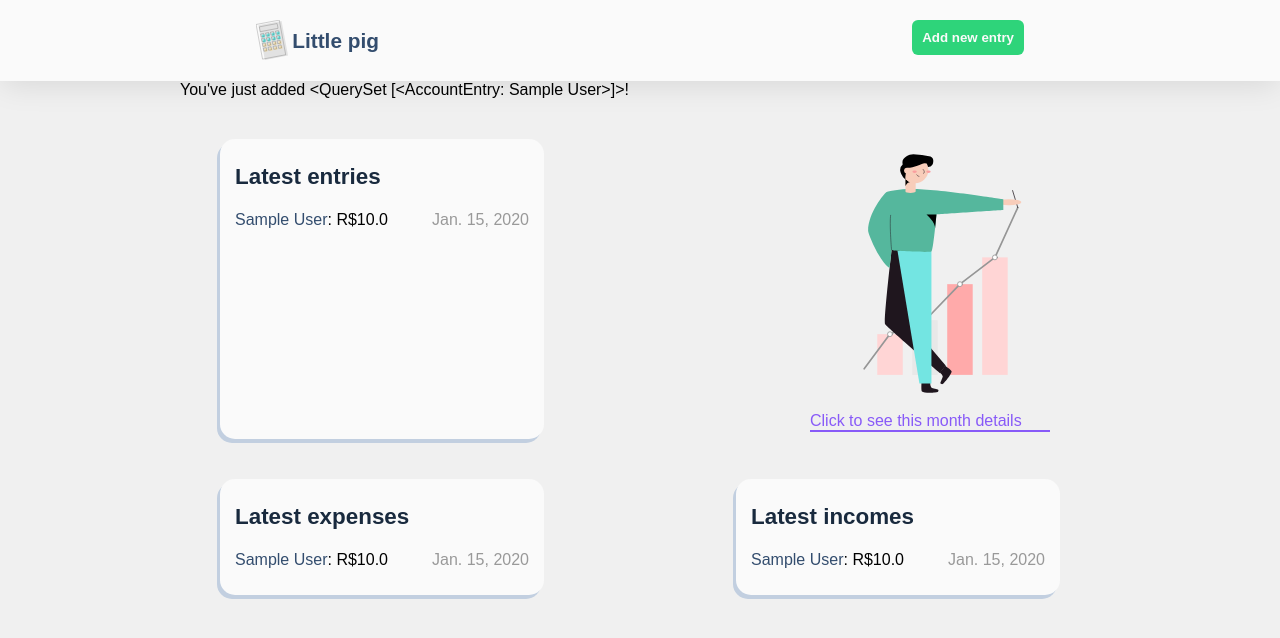
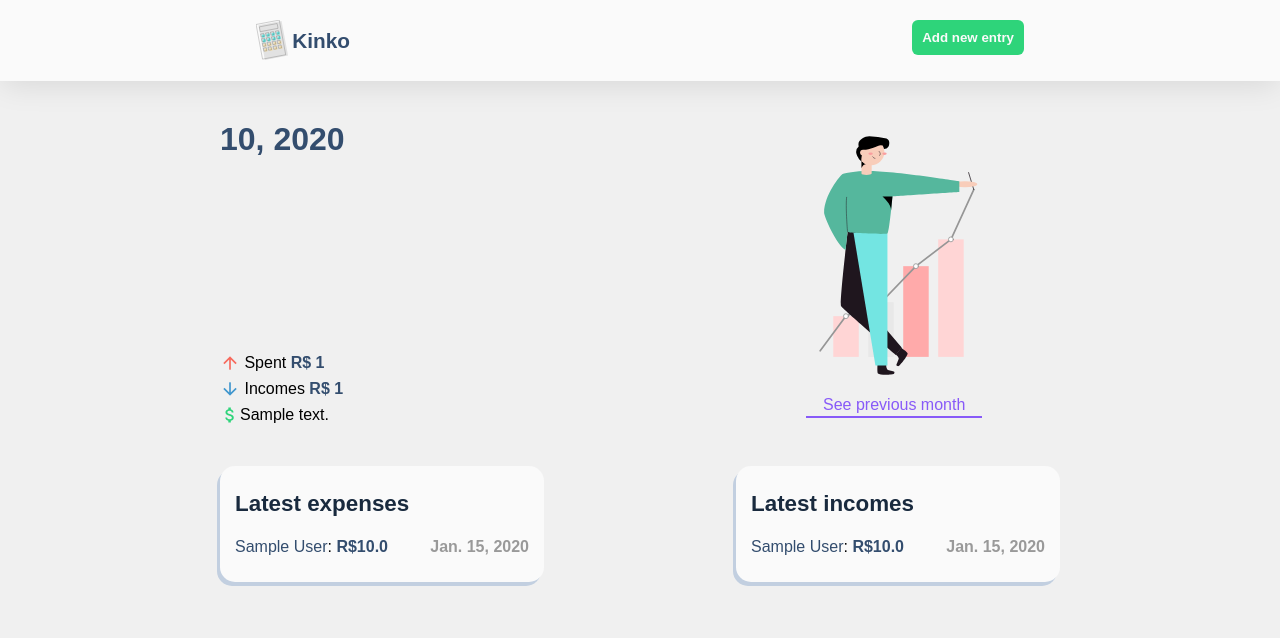
Before and after one commit to ferreira-mariana/finances, a Django app: template finances/templates/finances/index.html in a window 1280 px wide. Shown: the top 638 px of the page. Run offline with Django 3.2, Linux system fonts and the light colour scheme; tables that the repository leaves empty hold one stand-in row (values such as "Sample post"); the template is opened without the code that fills it: values that come from a table or form of the project are taken from there, most other values are stand-ins (such as "Sample title", 1, 10 or a date in 2020); a map, chart or similar area stays blank.

Commit message:
index css

```diff
--- a/finances/static/finances/style.css
+++ b/finances/static/finances/style.css
@@ -25,6 +25,8 @@
 
 @import url('https://fonts.googleapis.com/css2?family=Poppins@400;600&family=Sarabun&display=swap');
 
+@import url('https://fonts.googleapis.com/css2?family=Varela+Round&display=swap');
+
 /*styles*/
 
 /*general styles*/
@@ -38,14 +40,14 @@
     margin: 0 auto;
 }
 
-h1, h2, h3, p, ul, li {
-    /* font-family: 'Poppins', sans-serif; */
-    font-family: 'Source Sans Pro', sans-serif;
+h1, h2, h3, p, ul, li, span {
+    font-family: 'Poppins', sans-serif;
 }
 
 h1 {
     color: #334D6E;
     font-size: 2em;
+    padding-bottom: 20px;
 }
 
 h2 {
@@ -98,12 +100,44 @@
     vertical-align: sub;
 }
 
+.chart {
+    margin-bottom: 20px;
+}
+
 /*index style*/
+
+.new-entry-added  {
+    margin: 20px;
+}
 
 .container-flex {
     margin: 40px;
     display: flex;
     justify-content: space-between;
+}
+
+.container-flex p {
+    line-height: 22px;
+}
+
+.container-flex span {
+    font-weight: 900;
+    color: #334D6E;
+}
+
+.container i {
+    font-size: 20px;
+    position: relative;
+    top: 5px;
+}
+.icon-spent {
+    color: #F7685B;
+}
+.icon-income {
+    color: #3e95cd;
+}
+.icon-save {
+    color: #2ED47A;
 }
 
 .card-flex {
@@ -129,14 +163,17 @@
 
 .flex-right {
     min-height: 300px;
+    width: 35%;
 }
 
-.current-month p {
+.previous-month p {
     color: #885AF8;
     border-bottom: #885AF8 solid 2px;
-    width: 240px;
+    width: 60%;
+    text-align: center;
+    margin: 0 40px;
 }
-.current-month p:hover {
+.previous-month p:hover {
     transition: .1s;
     color: #885AF8;
     border-bottom: #885AF8 solid 4px;
--- a/finances/templates/base.html
+++ b/finances/templates/base.html
@@ -5,13 +5,14 @@
     {% block title %}<title>Finances</title>{% endblock %}
     {% load static %}
     <link rel="stylesheet" type="text/css" href="{% static 'finances/style.css' %}">
+    <link href="https://fonts.googleapis.com/icon?family=Material+Icons" rel="stylesheet">
 </head>
 <body>
     <header>
         <div>
             {% load static %}
             <img src="{% static "finances/images/calculator.svg" %}">
-            <p>Little pig</p>
+            <p>Kinko</p>
         </div>
         <a href="{% url 'finances:new_entry' %}"><button>Add new entry</button></a>
     </header>
--- a/finances/templates/finances/index.html
+++ b/finances/templates/finances/index.html
@@ -1,37 +1,25 @@
 {% extends "base.html" %}
 {% block content %}
 
-    {% comment %} <div class='top'>
-        <h1>Finances index</h1>
-        {% if entry_added != "" %}
-        <p>You've just added {{ entry_added }}!</p>
-        {% endif %}
-
-        <a href="{% url 'finances:new_entry' %}"><button>Add new entry</button></a>
-    </div> {% endcomment %}
-
-    {% if entry_added != "" %}
-        <p>You've just added {{ entry_added }}!</p>
-    {% endif %}
-
     <div class="container-flex">
-        <div class="card-flex">
-            {% if latest_entry_list %}
-                <h2>Latest entries</h2>
-                <ul>
-                    {% for entry in latest_entry_list %}
-                        <li><a href="{% url 'finances:detail' entry.id %}">{{entry.name}}</a><span>: R${{entry.amount}}</span> <span class="card-date">{{entry.date}}</span></li>
-                    {% endfor %}
-                </ul>
+        <div>
+            <h1>{{month}}, {{year}} </h1>
+            <div class="chart" style="width:100%;">
+                <canvas id="pie-chart"></canvas>
+            </div>
+            {% if not data %}
+                <p>No entries this month</p>
             {% else %}
-                <p>No entries are available.</p>
+                <p><i class="material-icons icon-spent">arrow_upward</i> Spent <span> R$ {{ total_expense }}</span></p>
+                <p><i class="material-icons icon-income">arrow_downward</i> Incomes <span> R$ {{ total_income }}</span></p>
+                <p><i class="material-icons icon-save">attach_money</i>{{ savings_message }}</p>
             {% endif %}
         </div>
 
         <div class="flex-right">
             {% load static %}
             <img src="{% static "finances/images/graph.svg" %}">
-            <a class="current-month" href="{% url 'finances:month' current_year current_month %}"><p>Click to see this month details</p></a>
+            <a class="previous-month" href="{% url 'finances:month' previous_year previous_month %}"><p>See previous month</p></a>
         </div>
     </div>
 
@@ -62,5 +50,19 @@
             {% endif %}
         </div>
     </div>
-
+    <script src="https://cdn.jsdelivr.net/npm/chart.js@2.9.3/dist/Chart.min.js"></script>
+    <script>
+        new Chart(document.getElementById('pie-chart').getContext('2d'), {
+            type: 'doughnut',
+            data: {
+                datasets: [{
+                    label: 'Total',
+                    data: {{ data|safe }},
+                    backgroundColor: [ '#109CF1', '#F7685B', '#2ED47A' ],
+                }],
+                labels: {{ labels|safe }}
+            },
+            options: { responsive: true }
+        });
+    </script>
 {% endblock %}
--- a/finances/templates/finances/month.html
+++ b/finances/templates/finances/month.html
@@ -2,9 +2,13 @@
 {% block content %}
 
     <h1>{{month}}, {{year}} </h1>
+    {% if not data %}
+        <p>No entries this month</p>
+    {% else %}
     <p>Total spent: R${{ total_expense }}</p>
     <p>Total incomes: R${{ total_income }}</p>
     <p>{{ savings_message }}</p>
+    {% endif %}
 
     <div style="width:40%;">
         <canvas id="pie-chart"></canvas>
```
Also changed, not shown: finances/templates/finances/new_entry.html (+12 -5 lines), finances/views.py (+44 -29 lines).
